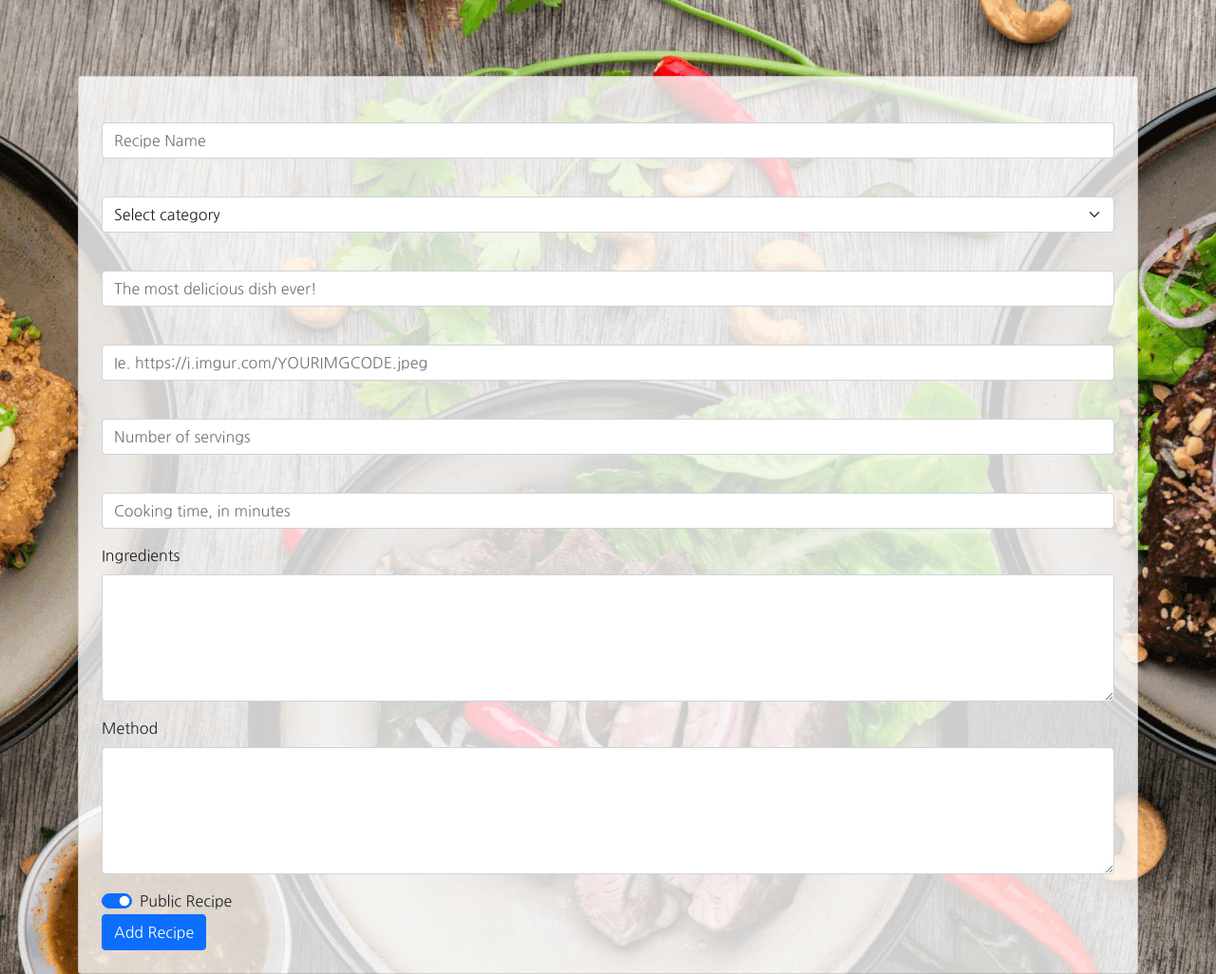
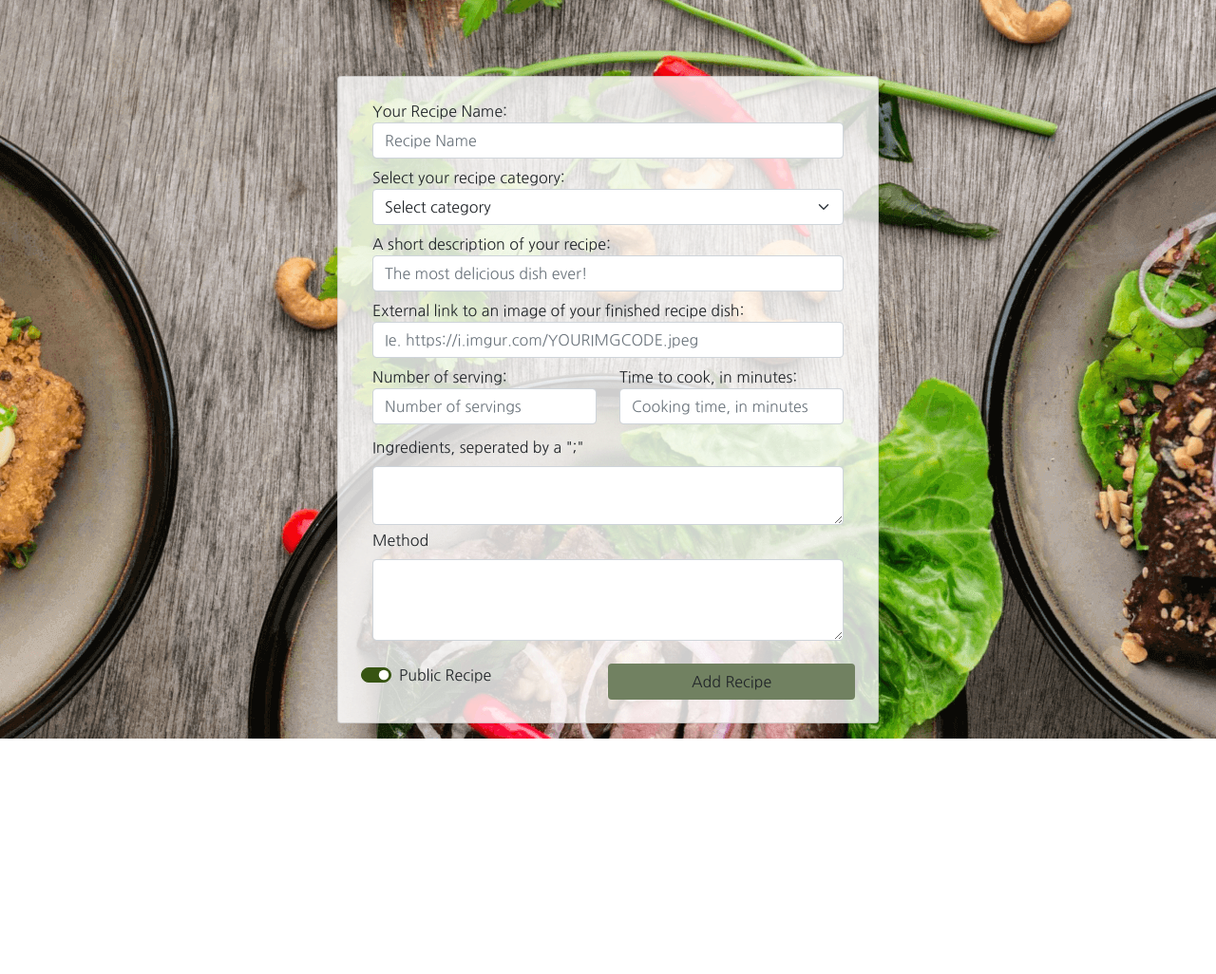
Before and after one commit to Zelhorst92/share-your-recipes, a Flask app: page /add_recipe in a window 1280 px wide. Shown: the part 56-1082 px from the top of the page at 95% size. After the commit the page ends 834 px from the top, so only its background shows below. Run offline with Flask 2, Linux system fonts and the light colour scheme; the visitor is signed in with stand-in values (Sample User, id 1); data that the repository does not hold is empty; some libraries are stand-ins or nearby versions.

Commit message:
Add styling to add_recipe

```diff
--- a/static/css/styles.css
+++ b/static/css/styles.css
@@ -58,6 +58,11 @@ body {
     padding: 1.5rem;
 }
 
+.is-public-switch[type=checkbox]:checked {
+    background-color: #375412;
+    border-color: #375412;
+}
+
 .image {
     height: 25rem;
     width: 100%rem;
--- a/templates/components/forms/add_recipe.html
+++ b/templates/components/forms/add_recipe.html
@@ -1,17 +1,19 @@
 {% extends "layout/base.html" %}
 {% block content %}
 
-    <div class="card">
+<div class="row">
+    <div class="card col-12 col-lg-6 offset-lg-3">
         <form class="card-body" method="POST" action="{{ url_for('add_recipe') }}">
             <!-- Recipe Name -->
-            <div class="mb-3">
-                <label for="recipe_name" class="form-label"></label>
+            <div class="mb-2">
+                <label class="mb-0" for="recipe_name" class="form-label">Your Recipe Name:</label>
                 <input type="text" class="form-control" id="recipe_name" name="recipe_name" placeholder="Recipe Name">
             </div>
             <!-- Select Recipe Category -->
-            <div class="mb-3">
-                <label for="recipe_category" class="form-label"></label>
-                <select id="recipe_category" name="recipe_category" class="form-select" aria-label="Default select example">
+            <div class="mb-2">
+                <label class="mb-0" for="recipe_category" class="form-label">Select your recipe category:</label>
+                <select id="recipe_category" name="recipe_category" class="form-select"
+                    aria-label="Default select example">
                     <option selected>Select category</option>
                     {% for category in categories %}
                     <option value="{{ category.recipe_category }}">{{ category.recipe_category }}</option>
@@ -19,44 +21,54 @@
                 </select>
             </div>
             <!-- Short recipe description -->
-            <div class="mb-3">
-                <label for="recipe_description" class="form-label"></label>
+            <div class="mb-2">
+                <label class="mb-0" for="recipe_description" class="form-label">A short description of your
+                    recipe:</label>
                 <input type="text" class="form-control" id="recipe_description" name="recipe_description"
                     placeholder="The most delicious dish ever!">
             </div>
             <!-- Recipe img link -->
-            <div class="mb-3">
-                <label for="recipe_img" class="form-label"></label>
+            <div class="mb-2">
+                <label class="mb-0" for="recipe_img" class="form-label">External link to an image of your finished
+                    recipe
+                    dish:</label>
                 <input type="text" class="form-control" id="recipe_img" name="recipe_img"
                     placeholder="Ie. https://i.imgur.com/YOURIMGCODE.jpeg">
             </div>
+            <div class="row mb-2">
                 <!-- servings -->
-            <div class="mb-3">
-                <label for="servings" class="form-label"></label>
-                <input type="text" class="form-control" id="servings" name="servings" placeholder="Number of servings">
+                <div class="mb-1 col-6">
+                    <label class="mb-0" for="servings" class="form-label">Number of serving:</label>
+                    <input type="text" class="form-control" id="servings" name="servings"
+                        placeholder="Number of servings">
                 </div>
-            <!-- Cooking time, in minutes -->
-            <div class="mb-3">
-                <label for="cook_time" class="form-label"></label>
+                <!-- Cooking time -->
+                <div class="mb-1 col-6">
+                    <label class="mb-0" for="cook_time" class="form-label">Time to cook, in minutes:</label>
                     <input type="text" class="form-control" id="cook_time" name="cook_time"
                         placeholder="Cooking time, in minutes">
                 </div>
+            </div>
             <!-- Recipe Ingredients -->
-            <div class="mb-3">
-                <label for="recipe_ingredients" class="form-label">Ingredients</label>
-                <textarea class="form-control" id="recipe_ingredients" name="recipe_ingredients" rows="5"></textarea>
+            <div class="mb-1">
+                <label for="recipe_ingredients" class="form-label">Ingredients, seperated by a ";"</label>
+                <textarea class="form-control" id="recipe_ingredients" name="recipe_ingredients" rows="2"></textarea>
             </div>
             <!-- Recipe Method -->
-            <div class="mb-3">
+            <div class="mb-1">
                 <label for="recipe_method" class="form-label">Method</label>
-                <textarea class="form-control" id="recipe_method" name="recipe_method" rows="5"></textarea>
+                <textarea class="form-control" id="recipe_method" name="recipe_method" rows="3"></textarea>
             </div>
+            <div class="row justify-content-between mt-4">
                 <!-- Public or Private Recipe -->
-            <div class="form-check form-switch">
+                <div class="col-6 form-check form-switch">
                     <label class="form-check-label" for="is_public">Public Recipe</label>
-                <input class="form-check-input" type="checkbox" role="switch" id="is_public" name="is_public" checked>
+                    <input class="form-check-input is-public-switch" type="checkbox" role="switch" id="is_public"
+                        name="is_public" checked>
                 </div>
-            <button class="btn btn-primary" type="submit">Add Recipe</button>
+                <button class=" col-6 btn main-btn" type="submit">Add Recipe</button>
+            </div>
         </form>
     </div>
+</div>
 {% endblock %}
```
Lines whose indentation alone changed are shown as unchanged.
